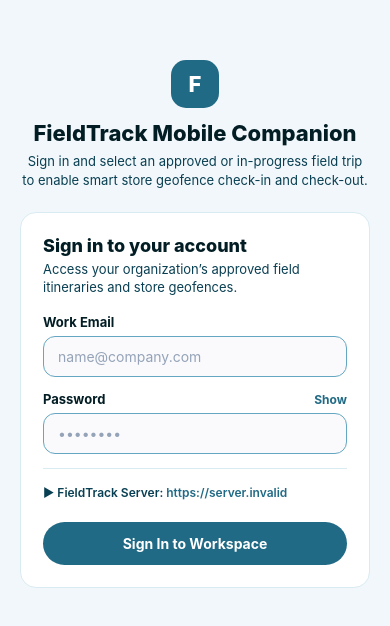
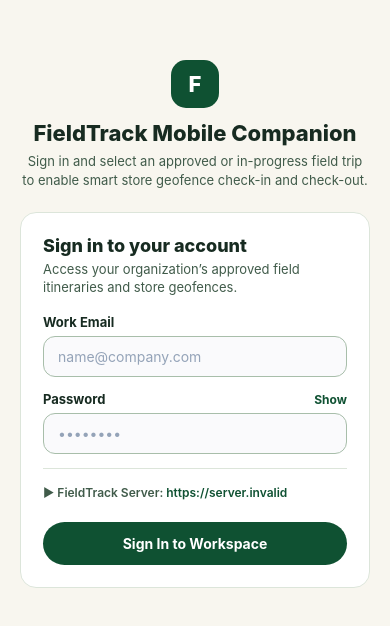
Before and after one commit to rahbarrr/SAAS-startup, a React Native app in the folder apps/mobile/: screen / in a window 390 px wide. Shown: the part 106-732 px from the top of the page. Built offline with nearby package versions, Linux system fonts and the light colour scheme; no server answers; what expo-task-manager would draw is missing.

Commit message:
Align native mobile theme with Forest and Ivory brand

```diff
--- a/apps/mobile/src/theme.ts
+++ b/apps/mobile/src/theme.ts
@@ -1,47 +1,45 @@
 /**
- * FieldTrack Native Mobile Design Tokens (iOS & Android)
- * Unified with the FieldTrack Abyss Ocean Teal ("Бездна") Design System:
- * - Abyss 950 Ink / Hero Base: #021D24
- * - Abyss 900 Deep Slate: #042933
- * - Abyss 800 Midnight Ocean: #063442
- * - Abyss 700 Petrol Teal: #093F52
- * - Abyss 600 Cerulean Teal Primary: #216A85
- * - Abyss 400 Glacier Secondary: #65A7C2
- * - Abyss 100 Ice Mist Soft Tint: #C7E5F2
+ * FieldTrack Forest & Ivory design tokens (iOS and Android).
+ * Keep semantic status colors distinct from brand colors.
  */
-
 export const MOBILE_THEME = {
   colors: {
-    abyss950: "#021D24",
-    abyss900: "#042933",
-    abyss800: "#063442",
-    abyss700: "#093F52",
-    abyss600: "#216A85",
-    abyss400: "#65A7C2",
-    abyss100: "#C7E5F2",
+    forest950: "#10291F",
+    forest900: "#174B35",
+    forest800: "#0F5132",
+    forest700: "#236746",
+    forest600: "#2E7D59",
+    forest400: "#78A88D",
+    forest100: "#E7EFE8",
+    ivory: "#F8F6EF",
     shellBg: "#FFFFFF",
-    canvasBg: "#F1F7FA",
+    canvasBg: "#F8F6EF",
     surfaceCard: "#FFFFFF",
-    obsidianHero: "#021D24",
-    obsidianSurface: "#042933",
-    electricBlue: "#216A85",
-    electricBlueHover: "#093F52",
-    electricBlueSoft: "#C7E5F2",
-    periwinkle: "#65A7C2",
-    emeraldLive: "#10B981",
-    emeraldSoft: "#ECFDF5",
-    emeraldText: "#065F46",
-    warningAmber: "#F59E0B",
-    warningSoft: "#FFFBEB",
-    warningText: "#92400E",
-    dangerRed: "#EF4444",
+    obsidianHero: "#10291F",
+    obsidianSurface: "#174B35",
+    electricBlue: "#0F5132",
+    electricBlueHover: "#0B3D26",
+    electricBlueSoft: "#E7EFE8",
+    periwinkle: "#78A88D",
+    emeraldLive: "#15803D",
+    emeraldSoft: "#F0FDF4",
+    emeraldText: "#166534",
+    warningAmber: "#D4A655",
+    warningSoft: "#FBF4E5",
+    warningText: "#805A1D",
+    dangerRed: "#DC2626",
     dangerSoft: "#FEF2F2",
     dangerText: "#991B1B",
-    textPrimary: "#021D24",
-    textSecondary: "#093F52",
-    textMuted: "#456B7C",
-    borderSubtle: "#D8EAF2",
-    borderStrong: "#65A7C2",
+    textPrimary: "#172B21",
+    textSecondary: "#405B4A",
+    textMuted: "#64786B",
+    borderSubtle: "#DCE5DA",
+    borderStrong: "#A8BEAA",
+    accentGold: "#D4A655",
+    gradientStart: "#0F5132",
+    gradientEnd: "#10291F",
+    gradientSoftStart: "#E7EFE8",
+    gradientSoftEnd: "#F8F6EF",
   },
   radii: {
     card: 16,
```
